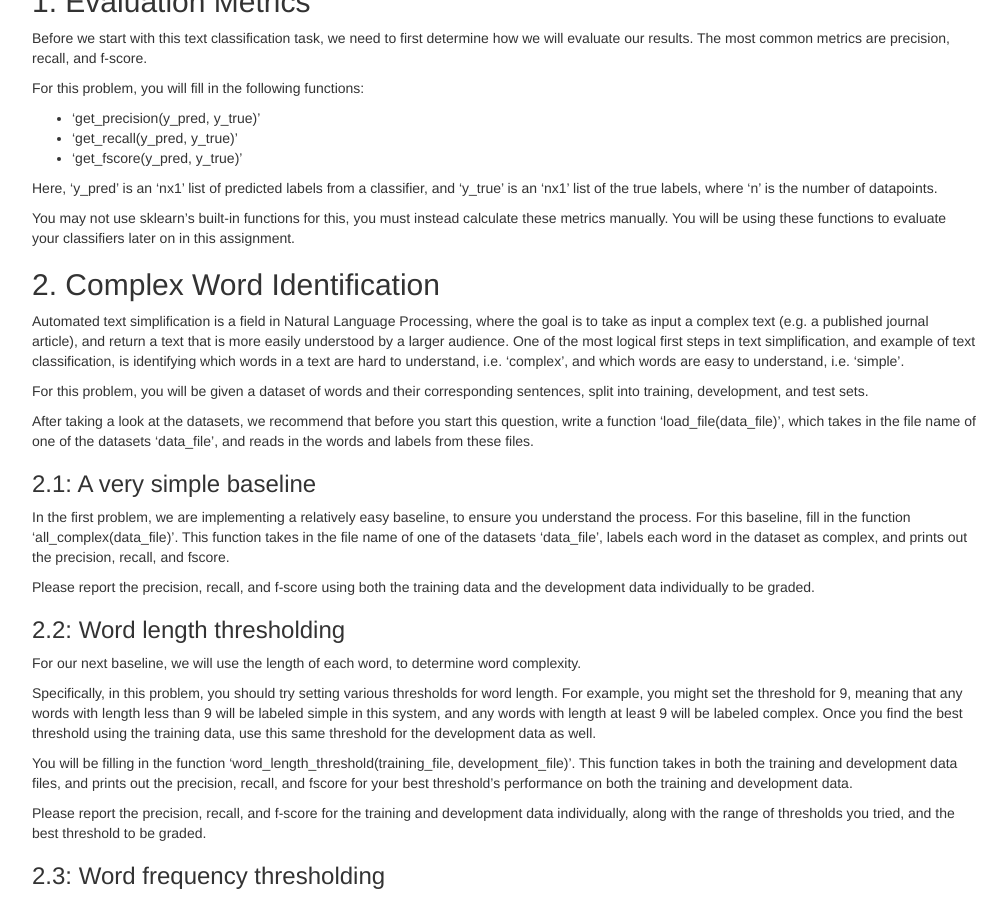
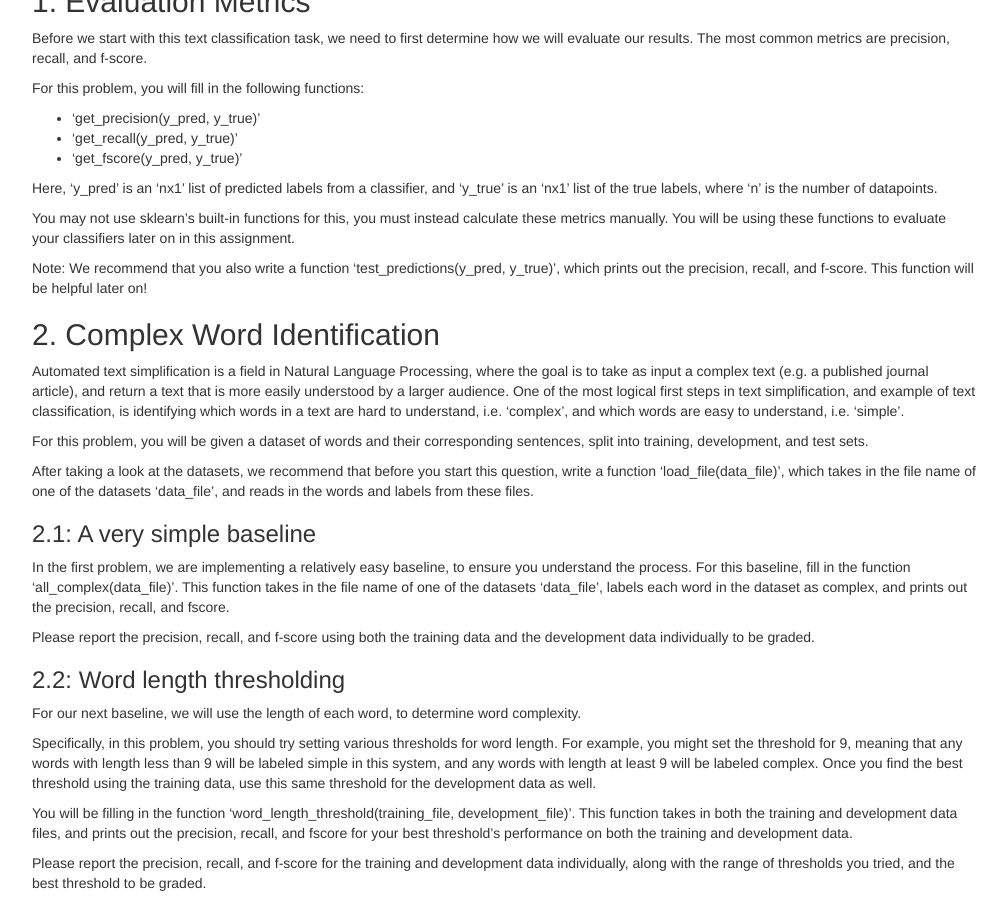
Before and after one commit to computational-linguistics-class/computational-linguistics-class.github.io, a Jekyll site: the page built from assignment2.md, in a window 1280 px wide and 900 px high, scrolled down 542 px. Shown: the whole window, without its empty margins (233-1240 px from the left). Built offline with Jekyll 4.4.1, drawn with Linux system fonts in a browser that asks for light colours; nearby versions of some CDN libraries; a script that is not in the unit is left out.

Commit message:
Minor changes to descriptions

```diff
--- a/assignment2.md
+++ b/assignment2.md
@@ -47,6 +47,8 @@ For this problem, you will fill in the following functions:
 Here, 'y_pred' is an 'nx1' list of predicted labels from a classifier, and 'y_true' is an 'nx1' list of the true labels, where 'n' is the number of datapoints.
 
 You may not use sklearn's built-in functions for this, you must instead calculate these metrics manually. You will be using these functions to evaluate your classifiers later on in this assignment.
+
+Note: We recommend that you also write a function 'test_predictions(y_pred, y_true)', which prints out the precision, recall, and f-score. This function will be helpful later on!
 
 ## 2. Complex Word Identification
 
```
